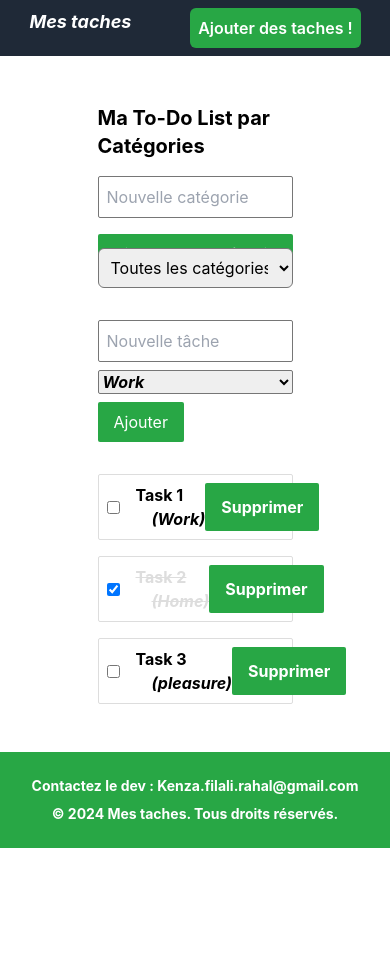
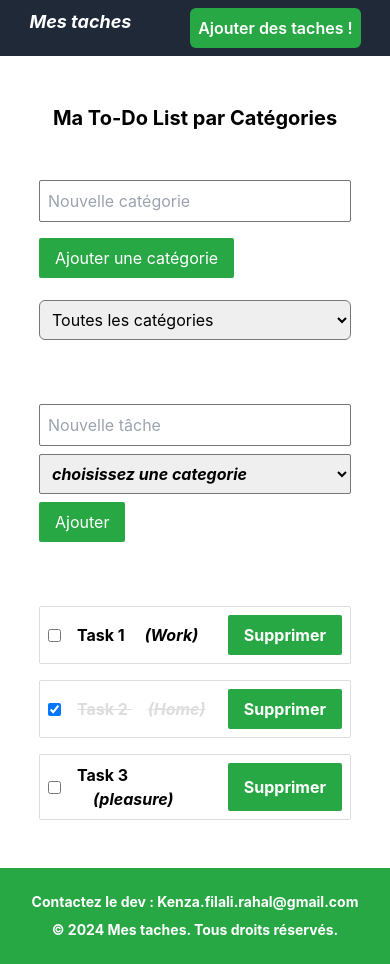
Before and after one commit to kenza15a/todoList-examen-react, a React (Create React App) app: page / in a window 390 px wide. Before the commit the page ends 848 px from the top, so only its background shows below. Built offline with nearby package versions, Linux system fonts and the light colour scheme.

Commit message:
mobile styles done

```diff
--- a/src/components/CategoryFilter/CategoryFilter.jsx
+++ b/src/components/CategoryFilter/CategoryFilter.jsx
@@ -4,7 +4,7 @@ const CategoryFilter = ({ categories, onFilterChange }) => {
   return (
     <select
       onChange={(e) => onFilterChange(e.target.value)}
-      className="select mb-4 border-[#767676] border-[1px] rounded-md w-full p-2"
+      className="select my-4 border-[#767676] border-[1px] rounded-md w-full p-2"
     >
       {/* Option for "All Categories" */}
       <option value="">Toutes les catégories</option>
--- a/src/components/Forms/TasksForm.jsx
+++ b/src/components/Forms/TasksForm.jsx
@@ -28,10 +28,12 @@ const TasksForm = ({ onAddTask, categories }) => {
       <select
         value={selectedCategory}
         onChange={(e) => setSelectedCategory(e.target.value)}
-        className="border-[#767676] border-[1px] rounded-sm w-full   font-bold italic"
+        className="border-[#767676] border-[1px] rounded-sm w-full p-2  font-bold italic"
       >
         <option value="">
-          {categories.length === 0 ? "Ajouter une catégorie" : categories[0]}
+          {categories.length === 0
+            ? "Ajouter une catégorie"
+            : "choisissez une categorie"}
         </option>
 
         {categories.map((cat) => (
--- a/src/components/TaskFormSection/TaskFormSection.jsx
+++ b/src/components/TaskFormSection/TaskFormSection.jsx
@@ -29,9 +29,11 @@ const TaskFormSection = () => {
     <section
       id="#tasksForm"
       name="tasksForm"
-      className="  flex flex-col gap-4 items-center justify-center py-12 min-h-max w-[50vw] "
+      className="  flex flex-col md:gap-4 gap-12  items-center justify-center py-12 min-h-max w-[80vw] md:w-[50vw] "
     >
-      <h1 className="font-bold text-xl">Ma To-Do List par Catégories</h1>
+      <h1 className="font-bold text-xl text-center">
+        Ma To-Do List par Catégories
+      </h1>
       <CategoriesForm onAddCategory={addCategory} />
       <CategoryFilter categories={categories} onFilterChange={setFilter} />
       <TasksForm onAddTask={addTask} categories={categories} />
```
